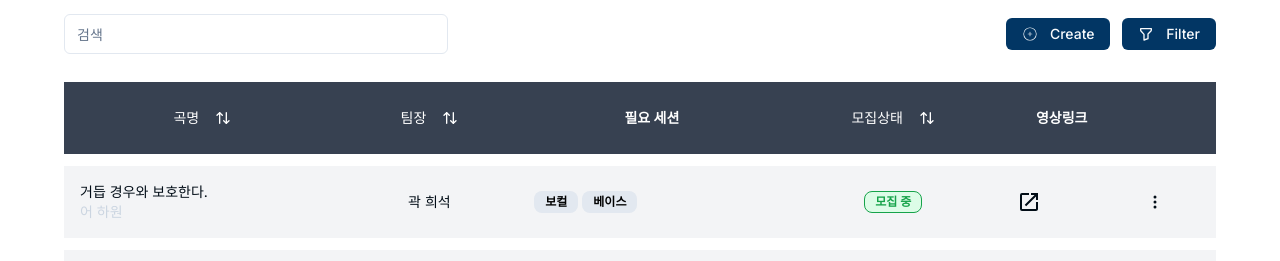
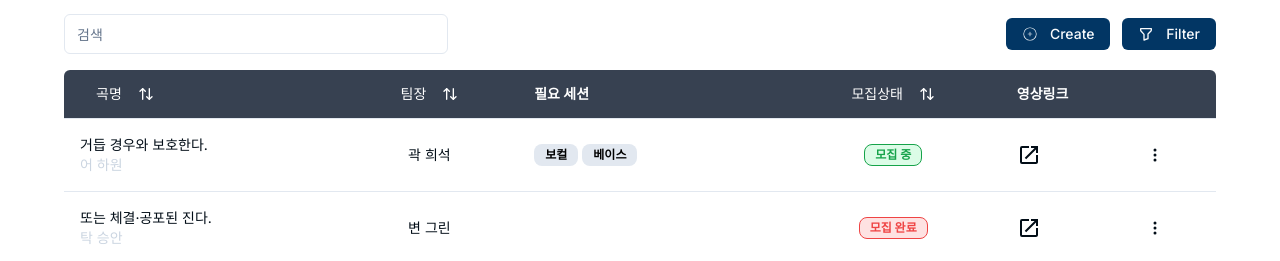
Before and after one commit to skku-amang/main, a Next.js app: page /performances/1 in a window 1280 px wide. Shown: the part 691-952 px from the top of the page. Built offline with nearby package versions, Linux system fonts and the light colour scheme; no server answers.

Commit message:
chore: Ui component nomalization

```diff
--- a/components/ui/table.tsx
+++ b/components/ui/table.tsx
@@ -16,12 +16,11 @@ const Table = React.forwardRef<
 ))
 Table.displayName = "Table"
 
-{/*테이블 여백 부분 색 변경은 border의 색 변경하여*/}
 const TableHeader = React.forwardRef<
   HTMLTableSectionElement,
   React.HTMLAttributes<HTMLTableSectionElement>
 >(({ className, ...props }, ref) => (
-  <thead ref={ref} className={cn("[&_tr]: border-b", className)} {...props} />
+  <thead ref={ref} className={cn("[&_tr]:border-b", className)} {...props} />
 ))
 TableHeader.displayName = "TableHeader"
 
@@ -59,7 +58,7 @@ const TableRow = React.forwardRef<
   <tr
     ref={ref}
     className={cn(
-      "border-y-[0.8rem] rounded-xl bg-gray-100 border-b-white border-t-white transition-colors hover:bg-muted/50 data-[state=selected]:bg-muted",
+      "border-b transition-colors hover:bg-muted/50 data-[state=selected]:bg-muted",
       className
     )}
     {...props}
@@ -73,7 +72,10 @@ const TableHead = React.forwardRef<
 >(({ className, ...props }, ref) => (
   <th
     ref={ref}
-    className={cn("p-4 align-middle [&:has([role=checkbox])]:pr-0", className)}
+    className={cn(
+      "h-12 px-4 text-left align-middle font-medium text-muted-foreground [&:has([role=checkbox])]:pr-0",
+      className
+    )}
     {...props}
   />
 ))
```
